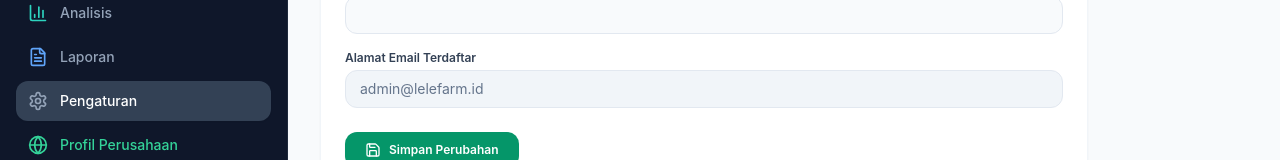
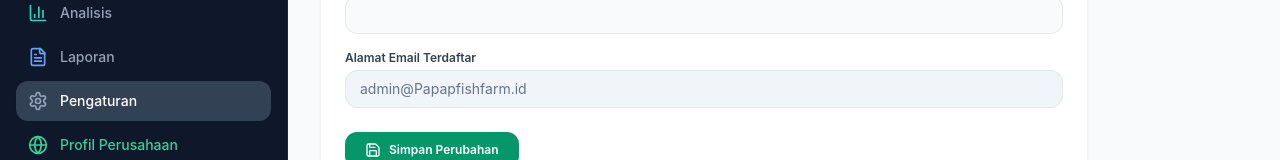
Before and after one commit to galang72/Papapfishfarm, a Next.js app: page /pengaturan in a window 1280 px wide. Shown: the part 372-532 px from the top of the page. Built offline with nearby package versions, Linux system fonts and the light colour scheme; no server answers.

Commit message:
feat: update build script and configure prisma for production postgresql

```diff
--- a/prisma/seed.ts
+++ b/prisma/seed.ts
@@ -15,7 +15,7 @@ async function main() {
   console.log('Membuat data User...');
   const user = await prisma.user.create({
     data: {
-      email: 'admin@lelefarm.id',
+      email: 'admin@Papapfishfarm.id',
       password: 'password123',
       name: 'Haji Anung Suryanto',
       farmName: 'Papap Fish Farm',
--- a/src/app/pengaturan/page.tsx
+++ b/src/app/pengaturan/page.tsx
@@ -124,7 +124,7 @@ export default function SettingsPage() {
             <input
               type="email"
               disabled
-              value={user?.email || 'admin@lelefarm.id'}
+              value={user?.email || 'admin@Papapfishfarm.id'}
               className="w-full px-3.5 py-2 text-sm bg-slate-100 border border-slate-200 rounded-xl text-slate-500 cursor-not-allowed"
             />
           </div>
--- a/src/app/profil-perusahaan/page.tsx
+++ b/src/app/profil-perusahaan/page.tsx
@@ -599,7 +599,7 @@ const handleSubmit = (e: React.FormEvent) => {
                   <div>
                     <p className="font-bold text-white">Lokasi Peternakan:</p>
                     <p className="text-slate-400 text-xs">
-                      Sentra Budidaya Ikan Air Tawar Papap Fish Farm, Indonesia
+                      Kp. Babakan Tanjung, Tanjungwangi, Kec. Pacet, Kabupaten Bandung, Jawa Barat 40385
                     </p>
                   </div>
                 </div>
```
Also changed, not shown: 1 other file (tests, documents, lock files or other folders).
